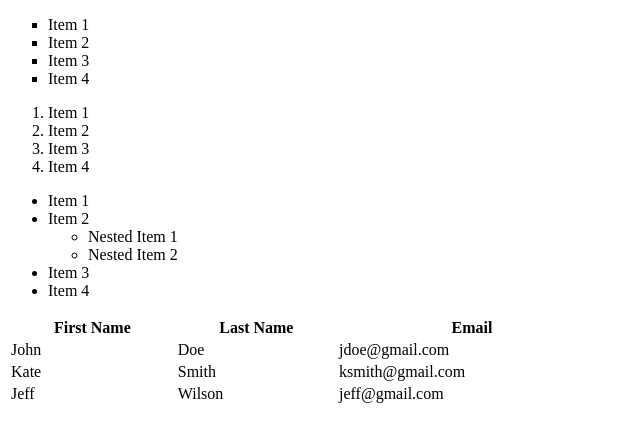
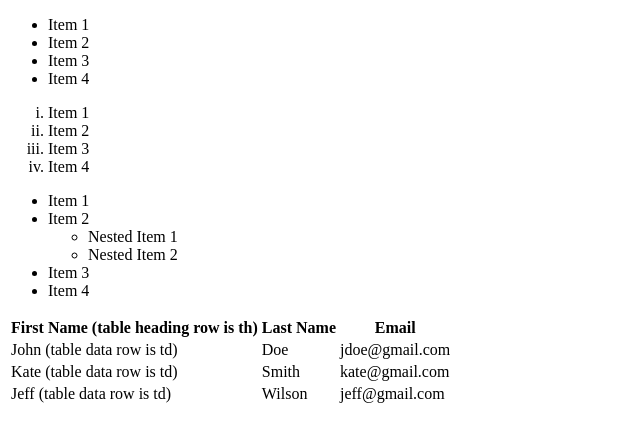
Before and after one commit to amcdaniel86/htmlsandboxtraversy1, a plain HTML site: page 06_lists_tables.html in a window 1280 px wide. Shown: the whole page, without its empty margins (0-640 px from the left). Drawn offline with Linux system fonts and the light colour scheme.

Commit message:
table review, links, img  review

```diff
--- a/06_lists_tables.html
+++ b/06_lists_tables.html
@@ -8,19 +8,18 @@
 </head>
 <body>
 
-  <!-- Unordered lists, unordered, bullet points -->
-  <ul style="list-style: square">
-    <!-- types of bullets, not recommended, style="list-style: circle, square, disc, none. PUT ALL STYLING IN CSS, only to know it exists " -->
+  <!-- Unordered lists -->
+  <ul>
     <li>Item 1</li>
     <li>Item 2</li>
     <li>Item 3</li>
     <li>Item 4</li>
   </ul>
+    <!-- unordered, bullet points, types of bullets, not recommended, style="list-style: circle, square, disc, none. PUT ALL STYLING IN CSS, only to know it exists " -->
 
 
   <!-- Ordered Lists -->
-    <ol type="1">
-      <!-- type="1, A, a, I, i" -->
+    <ol type="i"> <!-- types, "A, a, I, i-->
       <li>Item 1</li>
       <li>Item 2</li>
       <li>Item 3</li>
@@ -32,7 +31,7 @@
         <li>Item 1</li>
         <li>Item 2
           <ul>
-            <li>Nested Item 1</li>
+            <li>Nested Item 1</li> <!-- becomes new bulletpoint to circle-->
             <li>Nested Item 2</li>
           </ul>
         </li>
@@ -40,35 +39,35 @@
         <li>Item 4</li>
       </ul>
 
-      <!-- Tables only for tabular data-->
-      <!-- head, body, footer -->
-      <table style="width: 600px">
+      <!-- Tables -->
+      <table>
         <thead>
           <tr>
-            <th>First Name</th>
-            <!-- th only for the heading -->
+            <th>First Name (table heading row is th)</th>
             <th>Last Name</th>
             <th>Email</th>
           </tr>
         </thead>
         <tbody>
           <tr>
-            <td>John</td>
+            <td>John (table data row is td)</td>
             <td>Doe</td>
             <td>jdoe@gmail.com</td>
           </tr>
           <tr>
-            <td>Kate</td>
+            <td>Kate (table data row is td)</td>
             <td>Smith</td>
-            <td>ksmith@gmail.com</td>
+            <td>kate@gmail.com</td>
           </tr>
           <tr>
-            <td>Jeff</td>
+            <td>Jeff (table data row is td)</td>
             <td>Wilson</td>
             <td>jeff@gmail.com</td>
           </tr>
         </tbody>
       </table>
+      <!-- Tables only for tabular data-->
+      <!-- head, body, footer -->
 
 </body>
 </html>
```
Also changed, not shown: 04_typography.html (+3 -1 lines), 05_links_images.html (+16 -12 lines), 3 other files.
